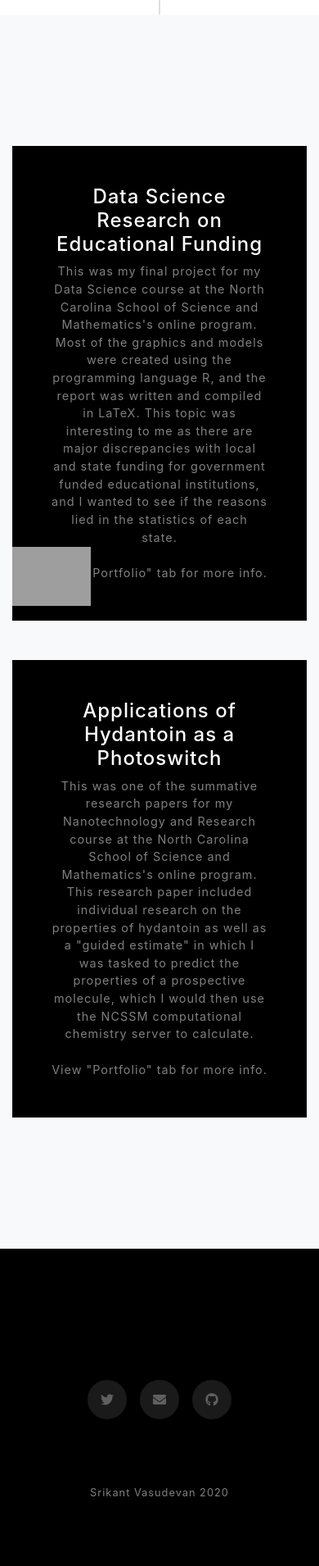
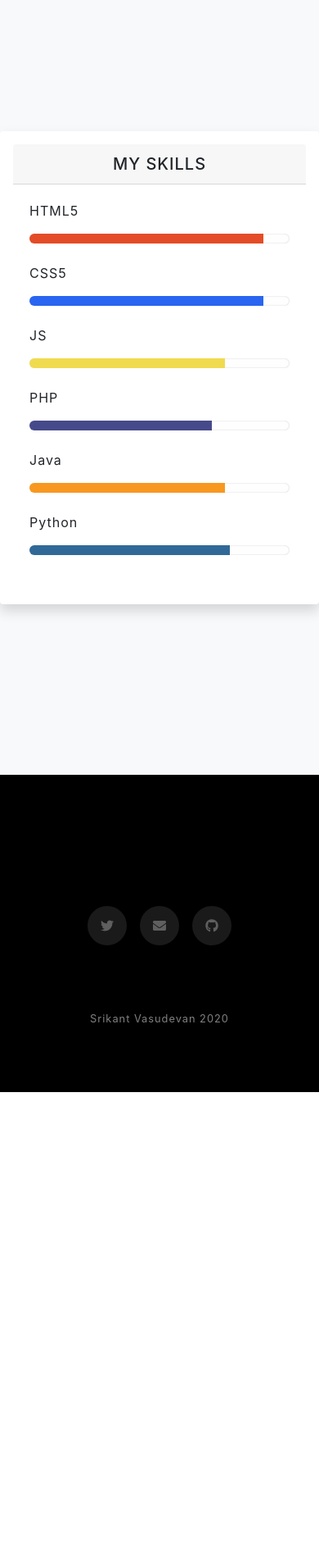
Before and after one commit to srikantv03/my-website, a PHP site: page / in a window 390 px wide. Shown: the part 844-2754 px from the top of the page at 82% size. After the commit the page ends 2176 px from the top, so only its background shows below. Run offline with PHP 8.4, Linux system fonts and the light colour scheme; some libraries are stand-ins or nearby versions.

Commit message:
add animations and skills card (part 1/? of refactoring website)

```diff
--- a/css/main.css
+++ b/css/main.css
@@ -128,3 +128,43 @@ canvas {
         stroke-dashoffset: 0;
     }
 }
+
+.holder {
+   height: 12px;
+   background: #fefefe;
+   border-radius: 20px;
+   overflow: hidden;
+   box-shadow: inset 0px 0px 2px rgba(0,0,0,0.2);
+}
+
+.html-bar {
+   width: 90%;
+   background: #e34c26;
+   height: 100%;
+}
+
+.css-bar {
+   width: 90%;
+   background: #2965f1;
+   height: 100%;
+}
+.js-bar {
+   width: 75%;
+   background: #F0DB4F;
+   height: 100%;
+}
+.php-bar {
+   width: 70%;
+   background: #474A8A;
+   height: 100%;
+}
+.java-bar {
+   width: 75%;
+   background: #f89820;
+   height: 100%;
+}
+.python-bar {
+   width: 77%;
+   background: #306998;
+   height: 100%;
+}
--- a/index.html
+++ b/index.html
@@ -15,21 +15,17 @@
 
         <link href="css/styles.css" rel="stylesheet" />
 
-        <link
-    	rel="stylesheet"
-    	href="https://cdnjs.cloudflare.com/ajax/libs/animate.css/4.0.0/animate.min.css"
-  		/>
-		<script src="js/wow.min.js"></script>
+        <link href="https://unpkg.com/aos@2.3.1/dist/aos.css" rel="stylesheet">
+        <script src="https://unpkg.com/aos@2.3.1/dist/aos.js"></script>
+
         <link href="https://cdn.jsdelivr.net/npm/bootstrap@4.6.0/dist/css/bootstrap.min.css" rel="stylesheet"/>
 
     </head>
     <body id="page-top">
-    	<script>
-        new WOW().init();
-        </script>
+
 
         <nav class="navbar navbar-expand-lg navbar-light fixed-top" id="mainNav">
-            <div class="container animate__animated animate__fadeIn animate__delay-2s">
+            <div class="container wow fadeIn">
                 <a class="navbar-brand js-scroll-trigger" href="#page-top">Srikant Vasudevan</a><button class="navbar-toggler navbar-toggler-right" type="button" data-toggle="collapse" data-target="#navbarResponsive" aria-controls="navbarResponsive" aria-expanded="false" aria-label="Toggle navigation">Navigation</button>
                 <div class="collapse navbar-collapse" id="navbarResponsive">
                     <ul class="navbar-nav ml-auto ">
@@ -67,54 +63,44 @@
                     </div>
                 </div>
             </div>
-            <h4>
         </header>
-        <div class="container">
-                <div class='row justify-content-center'>
-                    <div class="card">
-                        <div class="progress">
-                          <div class="progress-bar" role="progressbar" style="width: 25%" aria-valuenow="25" aria-valuemin="0" aria-valuemax="100"></div>
-                        </div>
-                    </div>
-                </div>
-            </div>
+
         <section class="projects-section bg-light" id="projects">
-
-            <div class="container">
                 <div class="row justify-content-center no-gutters mb-5 mb-lg-0">
                     <div class="col-lg-6">
-                        <canvas id="taskit" style="width: 100%"/>
+                        <div data-aos="fade-down" data-aos-duration="1000" class="card shadow p-3" style="border: none">
+                            <h5 class="card-header text-center">MY SKILLS</h5>
+                            <div class='card-body'>
+                                <p>HTML5</p>
+                                <div class="holder">
+                                    <div data-aos="fade-right" data-aos-delay="600" data-aos-duration="1000" class="html-bar"></div>
                                 </div>
-                    <div class="col-lg-6">
-                        <div class="bg-black text-center h-100 project">
-                            <div class="d-flex h-100">
-                                <div class="project-text w-100 my-auto text-center text-lg-left">
-                                    <h4 class="text-white">Data Science Research on Educational Funding</h4>
-                                    <p class="mb-0 text-white-50">This was my final project for my Data Science course at the North Carolina School of Science and Mathematics's online program. Most of the graphics and models were created using the programming language R, and the report was written and compiled in LaTeX. This topic was interesting to me as there are major discrepancies with local and state funding for government funded educational institutions, and I wanted to see if the reasons lied in the statistics of each state.</p>
-                                    <hr class="d-none d-lg-block mb-0 ml-0" />
                                 <br>
-                                    <p class="mb-0 text-white-50">View "Portfolio" tab for more info.</p>
+                                <p>CSS5</p>
+                                <div class="holder">
+                                    <div data-aos="fade-right" data-aos-delay="800" data-aos-duration="1000" class="css-bar"></div>
                                 </div>
+                                <br>
+                                <p>JS</p>
+                                <div class="holder">
+                                    <div data-aos="fade-right" data-aos-delay="1000" data-aos-duration="1000" class="js-bar"></div>
                                 </div>
+                                <br>
+                                <p>PHP</p>
+                                <div class="holder">
+                                    <div data-aos="fade-right" data-aos-delay="1200" data-aos-duration="1000" class="php-bar"></div>
                                 </div>
+                                <br>
+                                <p>Java</p>
+                                <div class="holder">
+                                    <div data-aos="fade-right" data-aos-delay="1400" data-aos-duration="1000" class="java-bar"></div>
                                 </div>
+                                <br>
+                                <p>Python</p>
+                                <div class="holder">
+                                    <div data-aos="fade-right" data-aos-delay="1600" data-aos-duration="1000" class="python-bar"></div>
                                 </div>
-                <div class="row justify-content-center no-gutters">
-                    <div class="col-lg-6">
-                            <canvas id="hydantoin" style="width: 100%"/>
-                    </div>
-                    <script src="scroll.js"></script>
-                    <div class="col-lg-6 order-lg-first">
-                        <div class="bg-black text-center h-100 project">
-                            <div class="d-flex h-100">
-                                <div class="project-text w-100 my-auto text-center text-lg-right">
-                                    <h4 class="text-white">Applications of Hydantoin as a Photoswitch</h4>
-                                    <p class="mb-0 text-white-50">This was one of the summative research papers for my Nanotechnology and Research course at the North Carolina School of Science and Mathematics's online program. This research paper included individual research on the properties of hydantoin as well as a "guided estimate" in which I was tasked to predict the properties of a prospective molecule, which I would then use the NCSSM computational chemistry server to calculate.</p>
-                                    <hr class="d-none d-lg-block mb-0 mr-0" />
                                 <br>
-                                    <p class="mb-0 text-white-50">View "Portfolio" tab for more info.</p>
-                                </div>
-                            </div>
                             </div>
                         </div>
                     </div>
@@ -132,5 +118,8 @@
         <script src="https://stackpath.bootstrapcdn.com/bootstrap/4.5.0/js/bootstrap.bundle.min.js"></script>
         <script src="https://cdnjs.cloudflare.com/ajax/libs/jquery-easing/1.4.1/jquery.easing.min.js"></script>
         <script src="js/scripts.js"></script>
+        <script>
+            AOS.init();
+        </script>
     </body>
 </html>
```
Also changed, not shown: 1 other file. Lines whose indentation alone changed are shown as unchanged.
